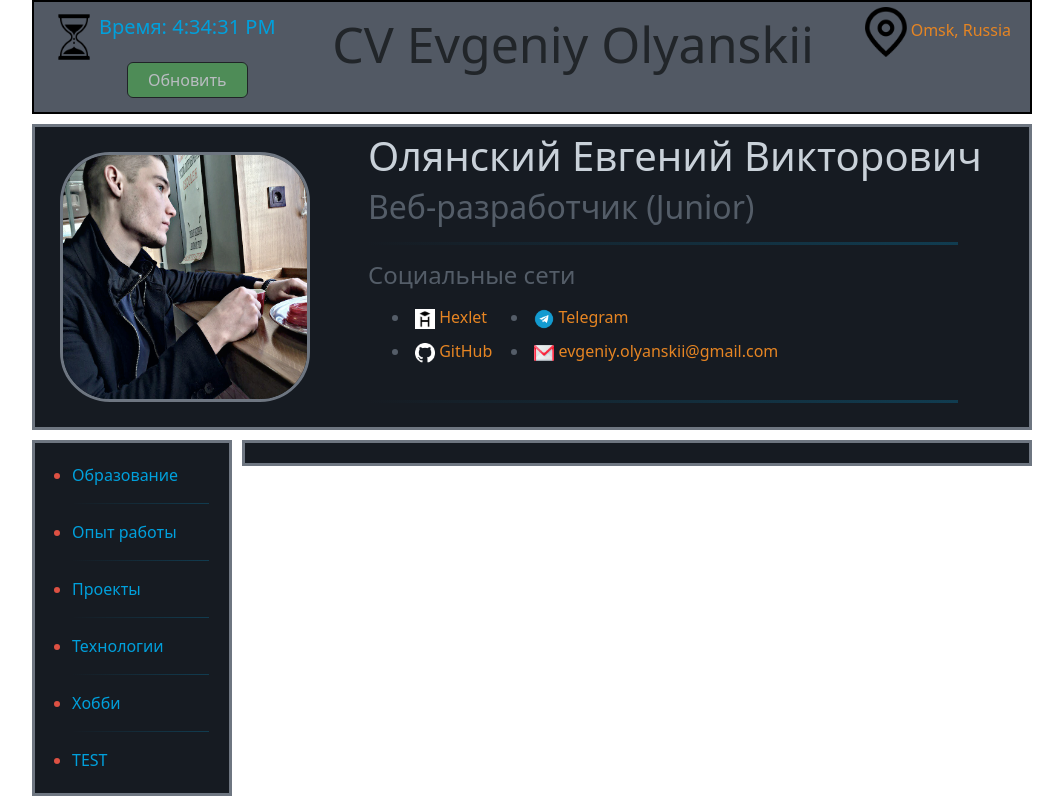
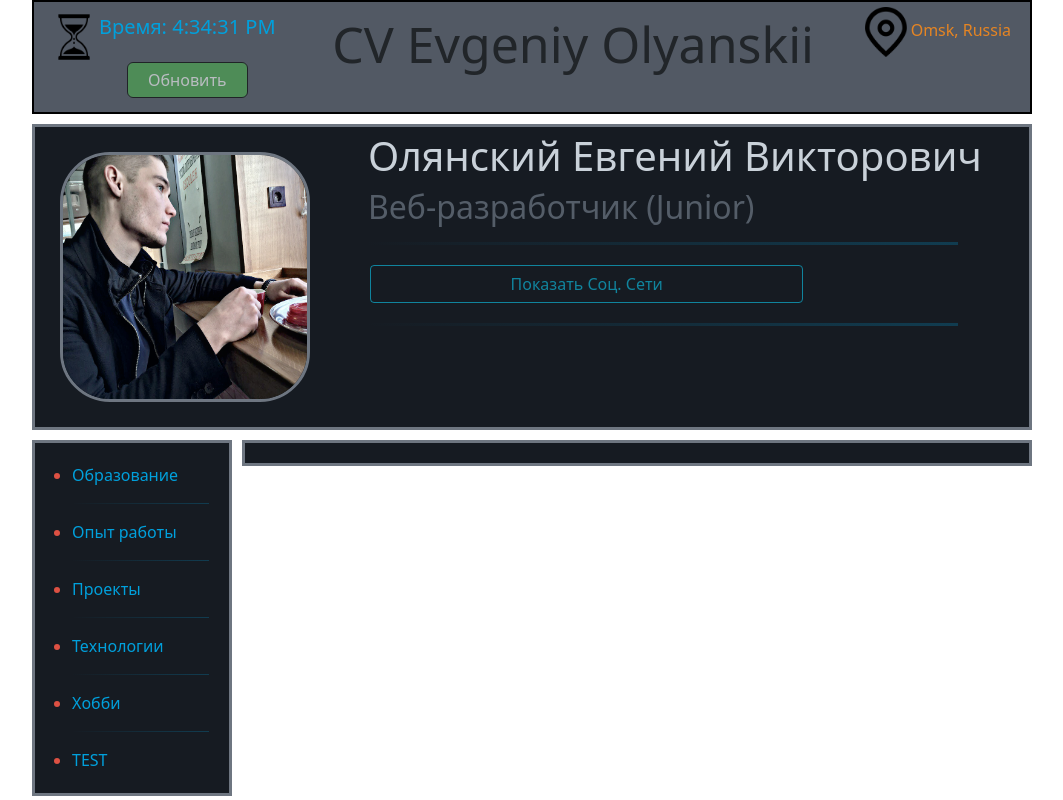
Before and after one commit to EvgeniyOl/CV-React, a React (Create React App) app: page /projects in a window 1280 px wide. Shown: the whole page, without its empty margins (108-1171 px from the left). Built offline with nearby package versions, Linux system fonts and the light colour scheme.

Commit message:
addSocialWebButtonInMainInfo

```diff
--- a/src/components/Body/Test/Test.jsx
+++ b/src/components/Body/Test/Test.jsx
@@ -3,6 +3,8 @@ import style from './Test.module.css';
 import cn from 'classnames';
 import TestCount from "./TestCount";
 import { TestButtonCount } from "./TestButtonCount";
+import { TestTextShow } from "./TestTextShow";
+import { SocialButton } from "../../Main-info/socialButton/SocialButton";
 
 export default class Test extends React.Component {
    render() {
@@ -56,6 +58,16 @@ export default class Test extends React.Component {
             0.5
             <TestButtonCount />
          </div>
+         <hr />
+         <div>
+            0.6
+            <div>
+               <TestTextShow />
+            </div>
+         </div>
+         <div>
+            <SocialButton />
+         </div>
       </div>;
    }
 }
--- /dev/null
+++ b/src/components/Body/Test/TestTextShow.jsx
@@ -0,0 +1,19 @@
+import React from "react";
+
+export class TestTextShow extends React.Component {
+   constructor(props) {
+      super(props);
+      this.state = { isShown: false };
+   }
+   toggleText = () => {
+      const { isShown } = this.state;
+      this.setState({ isShown: !isShown });
+   };
+   render() {
+      const { isShown } = this.state;
+      return <div>
+         <button onClick={(this.toggleText)} type='button'>{isShown ? 'hide' : 'show'}</button>
+         {isShown && <p>&#127775;</p>}
+      </div>
+   }
+}
--- a/src/components/Main-info/main-info.jsx
+++ b/src/components/Main-info/main-info.jsx
@@ -1,9 +1,6 @@
 import myPhoto from "./../../Images/myPhoto.jpg";
 import styles from "./main-info.module.css";
-import hexletLink from "./../../Images/hexlet.jpeg";
-import github from "./../../Images/GitHub-Mark-Light-32px.png";
-import telega from "./../../Images/telega.png";
-import gMail from "./../../Images/gmail.png";
+import { SocialButton } from "./socialButton/SocialButton";
 
 const MainInfo = (props) => {
 
@@ -23,21 +20,9 @@ const MainInfo = (props) => {
             <hr size="5" />
 
             <div>
-               <h4>
-                  Социальные сети
-               </h4>
+               <SocialButton />
+            </div>
 
-               <div className={styles.list}>
-                  <ul>
-                     <li><a href="https://ru.hexlet.io/u/evgeniyol/courses" target="blank"><img width="20px" src={hexletLink} alt="HexletLink" /> Hexlet </a></li>
-                     <li><a href="https://github.com/EvgeniyOl" target="blank"><img width="20px" src={github} alt="githibLink" /> GitHub </a></li>
-                  </ul>
-                  <ul>
-                     <li><a href="https://t.me/Evgeniy321123" target="blank"><img width="20px" src={telega} alt="telegramLink" /> Telegram </a></li>
-                     <li><a href="mailto:evgeniy.olyanskii@gmail.com" target="blank"><img width="20px" src={gMail} alt="GMailLink" /> evgeniy.olyanskii@gmail.com</a></li>
-                  </ul>
-               </div>
-            </div>
             <hr size="5" />
          </div>
 
--- /dev/null
+++ b/src/components/Main-info/socialButton/SocialButton.jsx
@@ -0,0 +1,33 @@
+import React from "react";
+import styles from './SocialButton.module.css';
+import hexletLink from "./../../../Images/hexlet.jpeg";
+import github from "./../../../Images/GitHub-Mark-Light-32px.png";
+import telega from "./../../../Images/telega.png";
+import gMail from "./../../../Images/gmail.png";
+
+export class SocialButton extends React.Component {
+   constructor(props) {
+      super(props);
+      this.state = { isShown: false };
+   }
+   toggleText = () => {
+      const { isShown } = this.state;
+      this.setState({ isShown: !isShown });
+   };
+   render() {
+      const { isShown } = this.state;
+      return <div className="d-grid gap-2 col-8">
+         <button onClick={(this.toggleText)} type='button' className="btn btn-outline-info">{isShown ? 'Скрыть' : 'Показать Соц. Сети'}</button>
+         {isShown && <div className={styles.list}>
+            <ul>
+               <li><a href="https://ru.hexlet.io/u/evgeniyol/courses" target="blank"><img width="20px" src={hexletLink} alt="HexletLink" /> Hexlet </a></li>
+               <li><a href="https://github.com/EvgeniyOl" target="blank"><img width="20px" src={github} alt="githibLink" /> GitHub </a></li>
+            </ul>
+            <ul>
+               <li><a href="https://t.me/Evgeniy321123" target="blank"><img width="20px" src={telega} alt="telegramLink" /> Telegram </a></li>
+               <li><a href="mailto:evgeniy.olyanskii@gmail.com" target="blank"><img width="20px" src={gMail} alt="GMailLink" /> evgeniy.olyanskii@gmail.com</a></li>
+            </ul>
+         </div>}
+      </div>
+   }
+}
--- /dev/null
+++ b/src/components/Main-info/socialButton/SocialButton.module.css
@@ -0,0 +1,8 @@
+.list {
+   display: flex;
+   margin: 10px;
+}
+
+.list li {
+   padding: 5px;
+}
```
